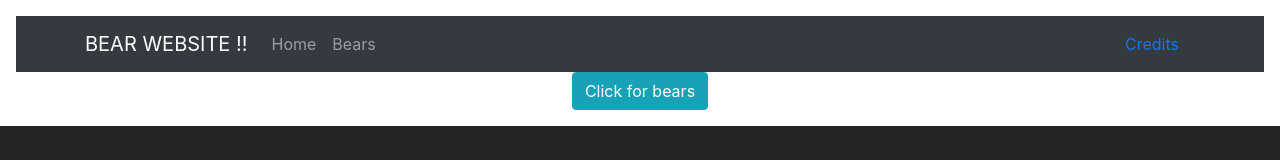
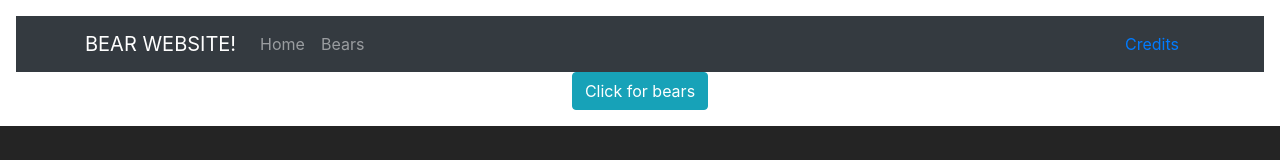
Before and after one commit to dondewaay/React-Project, a React (Vite) app in the folder ReactProject/: page / in a window 1280 px wide. Shown: the top 160 px of the page. Built offline with nearby package versions, Linux system fonts and the light colour scheme.

Commit message:
Bear Card (tm)

```diff
--- a/ReactProject/src/Components/Header/Header.tsx
+++ b/ReactProject/src/Components/Header/Header.tsx
@@ -12,12 +12,12 @@ const Header = () => {
     <>
       <Navbar expand="lg" className="navbar navbar-dark bg-dark">
         <Container>
-        <Navbar.Brand href="#home">BEAR WEBSITE !!</Navbar.Brand>
+          <Navbar.Brand href="#home">BEAR WEBSITE!</Navbar.Brand>
           <Navbar.Toggle aria-controls="basic-navbar-nav" />
           <Navbar.Collapse id="basic-navbar-nav">
             <Nav className="me-auto">
               <Nav.Link href="#home">Home</Nav.Link>
-            <Nav.Link href="#link">Bears</Nav.Link>
+              <Nav.Link href="#about">Bears</Nav.Link>
             </Nav>
           </Navbar.Collapse>
           <Nav.Link href="#home">Credits</Nav.Link>
```
Also changed, not shown: ReactProject/src/Components/Bear Card/Bear Card.tsx (added). Lines whose indentation alone changed are shown as unchanged.
